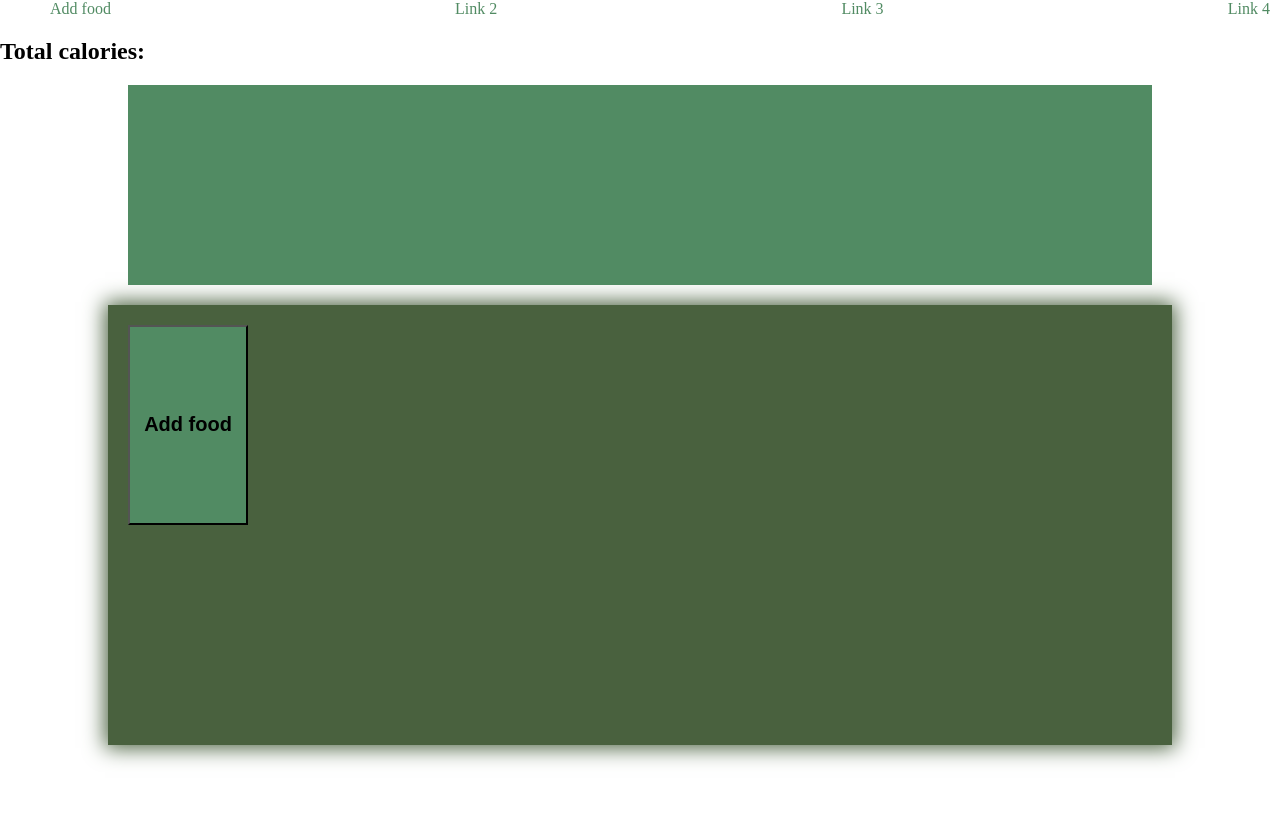
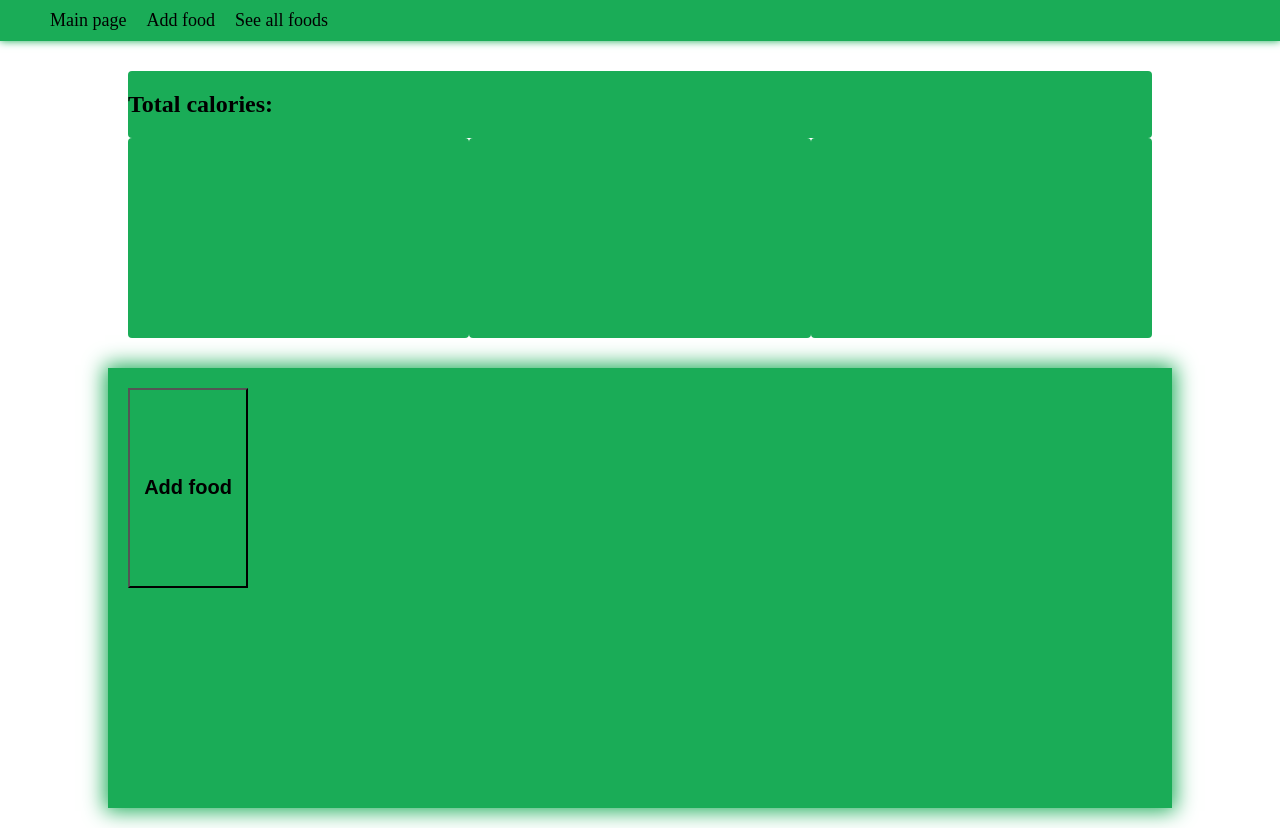
Before and after one commit to joax49/Nutrient-Balancer, a plain HTML site: page index.html in a window 1280 px wide. Before the commit the page ends 800 px from the top, so only its background shows below. Drawn offline with Linux system fonts and the light colour scheme.

Commit message:
Added visual changes, as well as another page that will contain the list of foods

```diff
--- a/addFoodStyles.css
+++ /dev/null
@@ -1,47 +0,0 @@
-body {
-    margin: 0;
-    padding: 0;
-}
-
-div, #nav__ul, form, label {
-    box-sizing: border-box;
-}
-
-/*Navigation bar layout*/
-
-#nav {
-    margin-bottom: 20px;
-}
-
-#nav__ul {
-    margin: 0;
-    display: flex;
-    flex-direction: row;
-    justify-content: space-between;
-}
-
-.nav__item {
-    list-style: none;
-}
-
-.nav__link {
-    color: #518B63;
-    text-decoration: none;
-    padding: 10px;
-}
-
-/*Food-adding section layout*/
-
-#form-container {
-    width: 30%;
-    margin: 20px;
-}
-
-#food-adding {
-    display: flex;
-    flex-direction: column;
-}
-
-label {
-    width: 90%;
-}
--- /dev/null
+++ b/css/addFoodStyles.css
@@ -0,0 +1,29 @@
+body {
+    margin: 0;
+    padding: 0;
+}
+
+div, #nav__ul, form, label {
+    box-sizing: border-box;
+}
+
+/*Food-adding section layout*/
+
+#form-container {
+    width: 30%;
+    margin: auto;
+    margin-top: 20px;
+    background-color: #1AAC57;
+    padding: 30px;
+    border-radius: 4px;
+    box-shadow: 0 0 8px 0 #1AAC57;
+}
+
+#food-adding {
+    display: flex;
+    flex-direction: column;
+}
+
+label {
+    width: 90%;
+}
--- /dev/null
+++ b/css/allFoods.css
@@ -0,0 +1,3 @@
+body {
+    margin: 0;
+}
--- /dev/null
+++ b/css/navBar.css
@@ -0,0 +1,28 @@
+/*NAVIGATION BAR*/
+
+#nav {
+    background-color: #1AAC57;
+    margin-bottom: 20px;
+    box-shadow: 0 0 8px 0 #1AAC57;
+}
+
+#nav__ul {
+    margin: 0;
+    display: flex;
+}
+
+.nav__item {
+    list-style: none;
+}
+
+.nav__link {
+    color: #000;
+    font-size: 18px;
+    text-decoration: none;
+    display: inline-block;
+    padding: 10px;
+}
+
+.nav__item:hover {
+    background-color: #1EC564;
+}
--- /dev/null
+++ b/css/styles.css
@@ -0,0 +1,70 @@
+body {
+    margin: 0;
+}
+
+/*NUTRITIONAL DISPLAY*/
+
+#display-container {
+    margin: auto;
+    width: 80%;
+    display: flex;
+    flex-direction: column;
+    padding: 10px;
+}
+
+#full-caloric-display-container {
+    width: 100%;
+    height: auto;
+    display: flex;
+    margin: auto;
+    background-color: #1AAC57;
+    border-radius: 4px;
+}
+
+#full-nutrient-display {
+    width: 100%;
+    height: 200px;
+    display: flex;
+    margin: auto;
+}
+
+#full-nutrient-display div {
+    flex-grow: 1;
+    background-color: #1AAC57;
+    border-radius: 4px;
+}
+
+/*FOOD MANAGING*/
+
+#food-managing {
+    margin: 20px auto;
+    min-height: 400px;
+    width: 80%;
+    display: grid;
+    background-color: #1AAC57;
+    box-shadow: 0 0 20px 3px #1AAC57;
+    grid-template-columns: repeat(auto-fill, 120px);
+    grid-auto-rows: 200px;
+    padding: 20px;
+    gap: 20px;
+}
+
+.food-box {
+    background-color: #1AAC57;
+}
+
+.food-box:hover {
+    background-color: #1EC564;
+}
+
+#food-adder-btn {
+    background-color: #1AAC57;
+    width: 100%;
+    height: 100%;
+    font-size: 20px;
+    font-weight: 600;
+}
+
+#food-adder-btn:hover {
+    background-color: #1EC564;
+}
--- a/index.html
+++ b/index.html
@@ -4,19 +4,19 @@
         <meta charset="UTF-8">
         <meta name="viewport" content="width=device-width, initial-scale=1.0">
         <title>Document</title>
-        <link rel="stylesheet" href="styles.css">
+        <link rel="stylesheet" href="css/styles.css">
+        <link rel="stylesheet" href="css/navBar.css">
     </head>
     <body>
         <div id="nav">
             <ul id="nav__ul">
+                <li class="nav__item"><a href="index.html" class="nav__link">Main page</a></li>
                 <li class="nav__item"><a href="addFoods.html" class="nav__link">Add food</a></li>
-                <li class="nav__item"><a href="" class="nav__link">Link 2</a></li>
-                <li class="nav__item"><a href="" class="nav__link">Link 3</a></li>
-                <li class="nav__item"><a href="" class="nav__link">Link 4</a></li>
+                <li class="nav__item"><a href="allFoods.html" class="nav__link">See all foods</a></li>
             </ul>
         </div>
         <div id="display-container">
-            <h2 id="full-caloric-display">Total calories: </h2>
+            <div id="full-caloric-display-container"><h2  id="full-caloric-display">Total calories: </h2></div>
             <div id="full-nutrient-display">
                 <div id="full-carb-display"></div>
                 <div id="full-protein-display"></div>
--- a/styles.css
+++ /dev/null
@@ -1,68 +0,0 @@
-body {
-    margin: 0;
-}
-
-/*NAVIGATION BAR*/
-
-#nav {
-    margin-bottom: 20px;
-}
-
-#nav__ul {
-    margin: 0;
-    display: flex;
-    flex-direction: row;
-    justify-content: space-between;
-}
-
-.nav__item {
-    list-style: none;
-}
-
-.nav__link {
-    color: #518B63;
-    text-decoration: none;
-    padding: 10px;
-}
-
-/*NUTRITIONAL DISPLAY*/
-
-#full-nutrient-display {
-    width: 80%;
-    height: 200px;
-    display: flex;
-    margin: auto;
-}
-
-#full-nutrient-display div {
-    flex-grow: 1;
-    background-color: #518B63;
-    border: #49613E;
-}
-
-/*FOOD MANAGING*/
-
-#food-managing {
-    margin: 20px auto;
-    min-height: 400px;
-    width: 80%;
-    display: grid;
-    background-color: #49613E;
-    box-shadow: 0 0 20px 3px #49613E;
-    grid-template-columns: repeat(auto-fill, 120px);
-    grid-auto-rows: 200px;
-    padding: 20px;
-    gap: 20px;
-}
-
-.food-box {
-    background-color: #518B63;
-}
-
-#food-adder-btn {
-    background-color: #518B63;
-    width: 100%;
-    height: 100%;
-    font-size: 20px;
-    font-weight: 600;
-}
```
Also changed, not shown: addFoods.html (+5 -5 lines), allFoods.html (added, +19 -0 lines).
